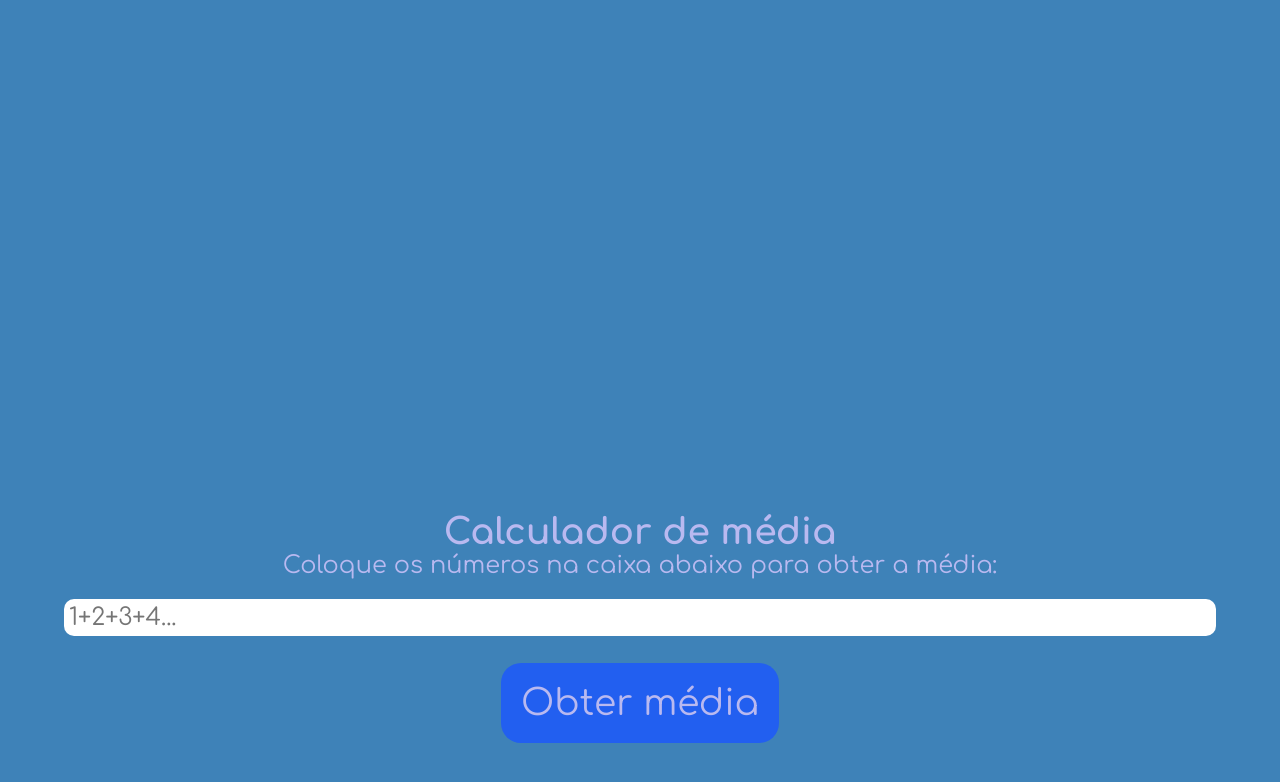
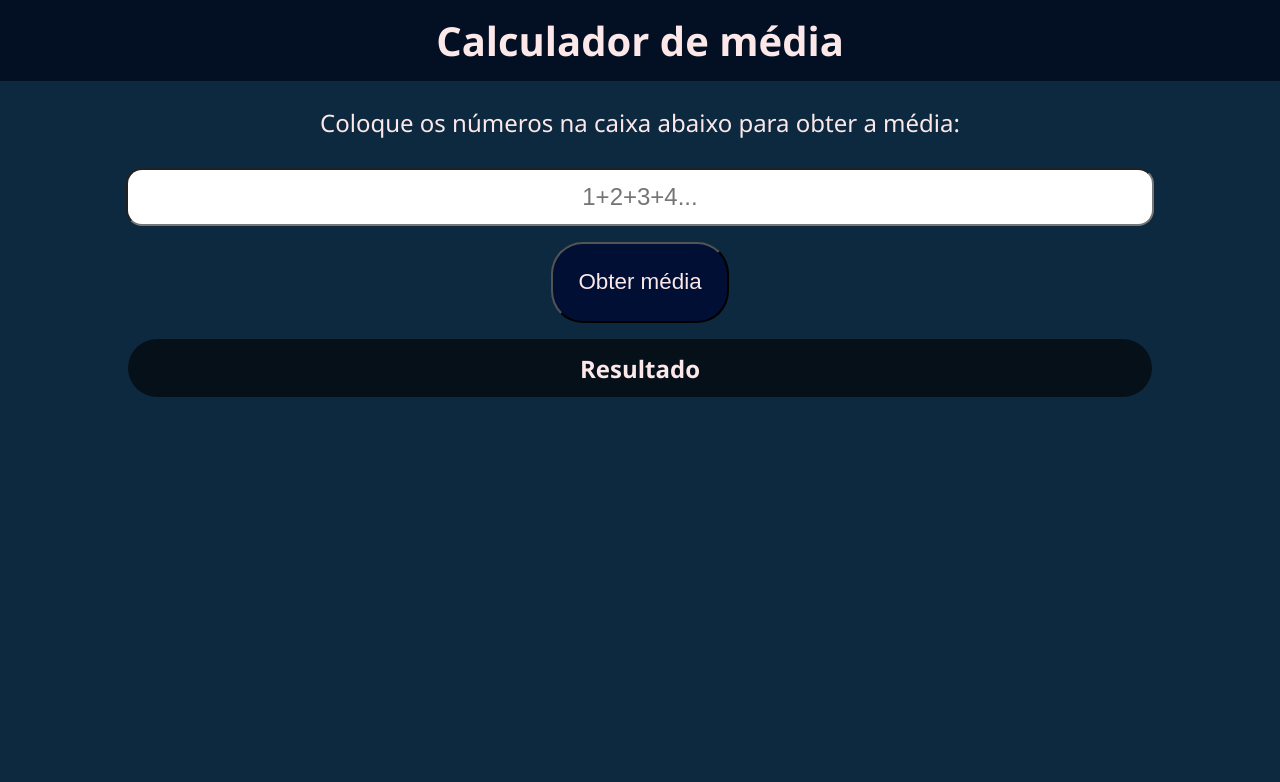
Before and after one commit to Bran00/media-simples, a plain HTML site: page index.html in a window 1280 px wide. Drawn offline with Linux system fonts and the light colour scheme.

Commit message:
Refatoração completa

```diff
--- a/index.html
+++ b/index.html
@@ -5,33 +5,17 @@
   <meta charset="UTF-8">
   <meta name="viewport" content="width=device-width, initial-scale=1.0">
   <link rel="stylesheet" href="media.css">
+  <script defer src="./script.js"></script>
 </head>
 <script>
-        function calcularMedia() {
-        let soma = 0;
-        var numeros = document.getElementById("txtNumeros").value;
-        numeros = numeros.split("+");
-        for(var i = 0; i < numeros.length; i++) {
-        soma = parseFloat(numeros[i]) + soma;
-        }
-        soma = Math.round(soma / numeros.length);
-        rs = document.getElementById("resultado")
-        rs.innerHTML = "A média dos números: " + "<br>" + "<i>" + numeros + "</i>" +"<br>"+ " somados é: "+ "<br>" + soma
-}
 </script>
 <body>
-       <section class="calcularMedia"></div>
   <h1>Calculador de média</h1>
-        <p>Coloque os números na caixa abaixo para obter a média:</p>
+  <main>
+    <span>Coloque os números na caixa abaixo para obter a média:</span>
     <input type="text" id="txtNumeros" placeholder="1+2+3+4...">
-        </span> <br>
-        <span>
-        <input id="botao" type="button" value="Obter média" onclick="calcularMedia()">
-         </span><br>
-         <div>
-           <h2 id="resultado">
-           </h2>
-         </div>
-        </section>
+    <input id="botao" type="button" value="Obter média">
+    <h2 id="resultado">Resultado</h2>
+  </main>
 </body>
 </html>
--- a/media.css
+++ b/media.css
@@ -1,55 +1,84 @@
-@import url('https://fonts.googleapis.com/css2?family=Comfortaa:wght@300;400;500;600;700&display=swap');
-* {
-    margin: 0;
-    padding: 0;
-    box-sizing: border-box;
-    outline: none;
-    border: none;
+/*
+  Stop using google fonts, they're bloat.
+  @import url('https://fonts.googleapis.com/css2?family=Comfortaa:wght@300;400;500;600;700&display=swap');
+*/
+
+*
+{
+  margin: 0;
+  padding: 0;
 }
 
-:root {
-    --background: #ddd;
-    --container-max-width: 1080px;
-    --fontSize: 1.3rem;
-    --link-color: #555;
+:root
+{
+  --background: hsl(207, 65%, 15%);
 }
 
-html {
-  background-color: #3E82B8;
-  font-family: 'Comfortaa', cursive;
-  color: #B9B9F0;
-}
-.calcularMedia {
+body
+{
+  box-sizing: border-box;
+  height: 100vh;
+  width: 100%;
   display: flex;
   flex-direction: column;
-  font-size: 1.5em;
-  padding: 40% 5% 40% 5%;
-  text-align: center;
-  justify-content: center;
+  font-family: 'Segoe UI', Tahoma, Geneva, Verdana, sans-serif;
+  background-color: var(--background);
 }
 
-#txtNumeros {
-  display: flex;
-  flex-direction: row;
-  margin-top: 20px;
-  font-size: 1em;
-  padding: 5px 5px 5px 5px;
-  border-radius: 10px;
-  font-family: 'Comfortaa', cursive;
+body *
+{
+  padding: 1% 0;
+  text-align: center;
+  color: hsl(0, 80%, 95%);
 }
 
-#botao {
-  padding: 20px;
-  font-size: 1.5em;
-  font-family: 'Comfortaa', cursive;
-  border-radius: 20px;
-  color: #B9B9F0;
-  background-color: #225FF0;
+h1
+{
+  font-size: 2.5rem;
+  background-color: hsla(218, 100%, 5%, 0.75);
 }
 
-#resultado {
-  background-color: #0254D9;
-  border-radius: 20px;
-  text-align: justify-all;
+main
+{
+  display: flex;
+  flex-direction: column;
+  justify-content: space-evenly;
+  align-items: center;
+  row-gap: 1rem;
+}
+
+span
+{
+  font-size: 1.5rem;
+}
+
+#txtNumeros
+{
+  width: 80%;
+  font-size: 1.5rem;
+  border-radius: 1rem;
+  color: hsl(0, 0%, 0%);
+}
+
+#botao
+{
+  width: fit-content;
+  padding: 2%;
+  font-size: 1.4rem;
+  background-color: hsl(222, 100%, 10%);
+  border-radius: 2rem;
+}
+
+#botao:hover
+{
+  cursor: pointer;
+  border-color: hsl(137, 75%, 50%);
+}
+
+#resultado
+{
+  width: 80%;
+  background-color: hsla(0, 0%, 0%, 0.6);
   text-align: center;
+  border-radius: 2rem;
 }
--- /dev/null
+++ b/script.js
@@ -0,0 +1,30 @@
+const botao = document.querySelector("#botao");
+
+botao.addEventListener('click', calcularMedia)
+
+function calcularMedia()
+{
+  let soma = 0;
+  let numeros = document.getElementById("txtNumeros").value;
+  numeros = numeros.split("+");
+
+  console.log(numeros)
+
+  for(let i = 0; i < numeros.length; i++)
+  {
+    if (isNaN(parseFloat(numeros[i])))
+    {
+      resultado.innerHTML = "Insira apenas números"
+      return;
+    }
+    soma = parseFloat(numeros[i]) + soma;
+  }
+
+  soma = Math.round(soma / numeros.length);
+  resultado = document.getElementById("resultado")
+
+  resultado.innerHTML = "A média dos números: "
+  + "<br>" + "<i>" + numeros + "</i>" +"<br>"
+  + " somados é: "
+  + "<br>" + soma
+}
```
Lines whose indentation alone changed are shown as unchanged.
